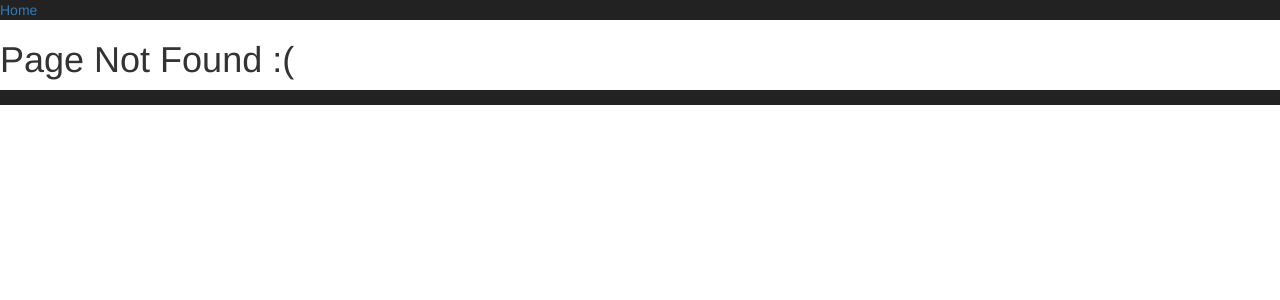
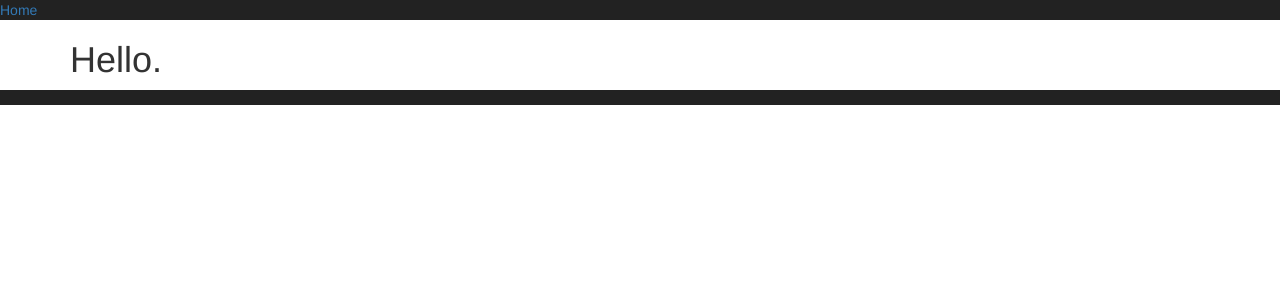
Before and after one commit to bluesalt-labs/vue-kiosk, a Vue app: page /#/test in a window 1280 px wide. Before the commit this address had no page. Shown: the top 300 px of the page. Built offline with nearby package versions, Linux system fonts and the light colour scheme.

Commit message:
Moves view components to their own directory. Adds nested routes for testing.

```diff
--- a/src/App.vue
+++ b/src/App.vue
@@ -17,7 +17,7 @@ export default {
 </script>
 
 <style>
-  @import '../node_modules/bootstrap/dist/css/bootstrap.css'
+  @import '../node_modules/bootstrap/dist/css/bootstrap.css';
 </style>
 
 <style>
--- a/src/components/Hello.vue
+++ b/src/components/views/Hello.vue
@@ -1,6 +1,6 @@
 <template>
   <div class="container">
-    <h1>{{ msg }}</h1>
+    <h1>Hello.</h1>
   </div>
 </template>
 
@@ -9,7 +9,7 @@ export default {
   name: 'hello',
   data () {
     return {
-      msg: 'Hello.'
+      title: 'Hello.'
     }
   }
 }
--- a/src/router/index.js
+++ b/src/router/index.js
@@ -1,7 +1,7 @@
 import Vue from 'vue'
 import Router from 'vue-router'
-import Hello from '@/components/Hello'
-import Error404 from '@/components/Error404'
+import Hello from '@/components/views/Hello'
+import Error404 from '@/components/views/Error404'
 
 Vue.use(Router)
 
@@ -10,7 +10,26 @@ export default new Router({
     {
       path: '/',
       name: 'Hello',
-      component: Hello
+      component: Hello,
+      children: [
+        {
+          path: 'test',
+          name: 'test',
+          component: Hello
+        }
+      ]
+    },
+    {
+      path: '/test',
+      name: 'test',
+      component: Hello,
+      children: [
+        {
+          path: 'test2',
+          name: 'test2',
+          component: Hello
+        }
+      ]
     },
     {
       path: '*',
```
Also changed, not shown: src/components/views/Error404.vue (renamed from src/components/Error404.vue).
